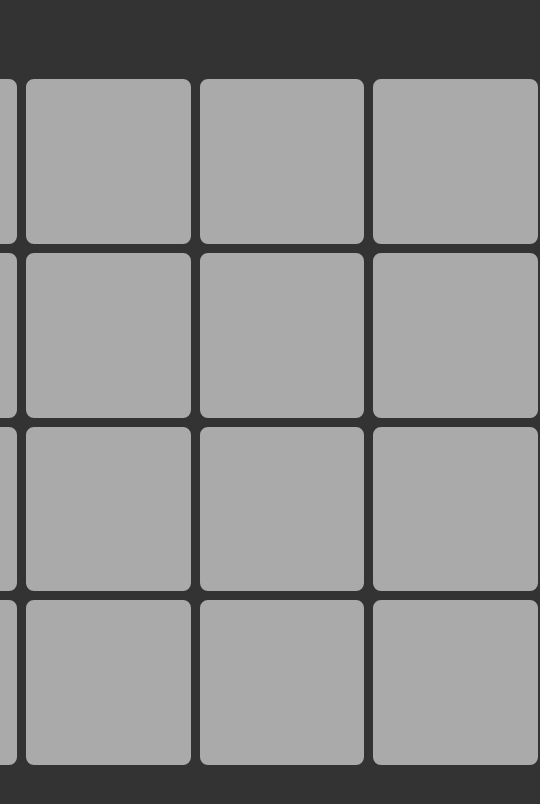
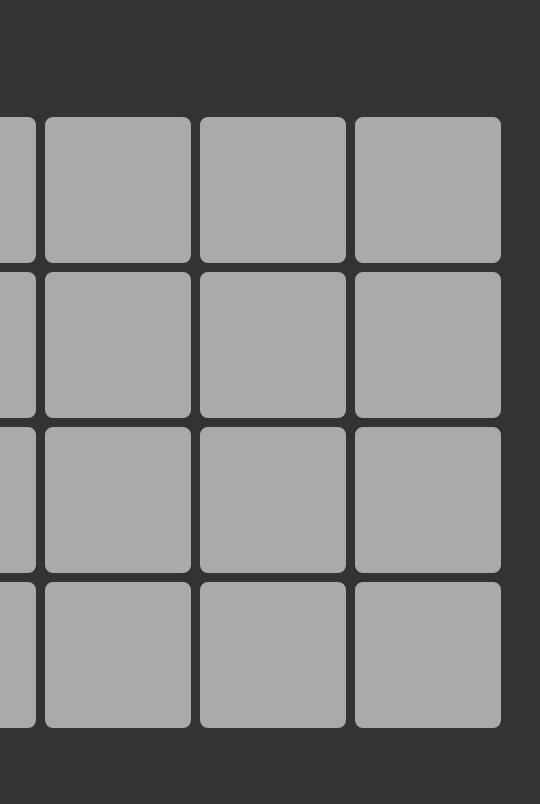
Before and after one commit to jeffaugustine/color-sudoku, a website: page index.html in a window 390 px wide. Shown: the whole page, 540 px wide, since content can reach past the window. Drawn offline with Linux system fonts and the light colour scheme.

Commit message:
Smaller for mobile

```diff
--- a/src/styles.css
+++ b/src/styles.css
@@ -9,15 +9,15 @@ body {
 
 .grid {
     display: grid;
-    grid-template-columns: repeat(4, 20vh);
-    grid-template-rows: repeat(4, 20vh);
+    grid-template-columns: repeat(4, 150px);
+    grid-template-rows: repeat(4, 150px);
     gap: 5px;
     touch-action: manipulation;
 }
 
 .tile {
-    width: 20vh;
-    height: 20vh;
+    width: 150px;
+    height: 150px;
     background-color: #aaa;
     cursor: pointer;
     border: 2px solid #333;
```
